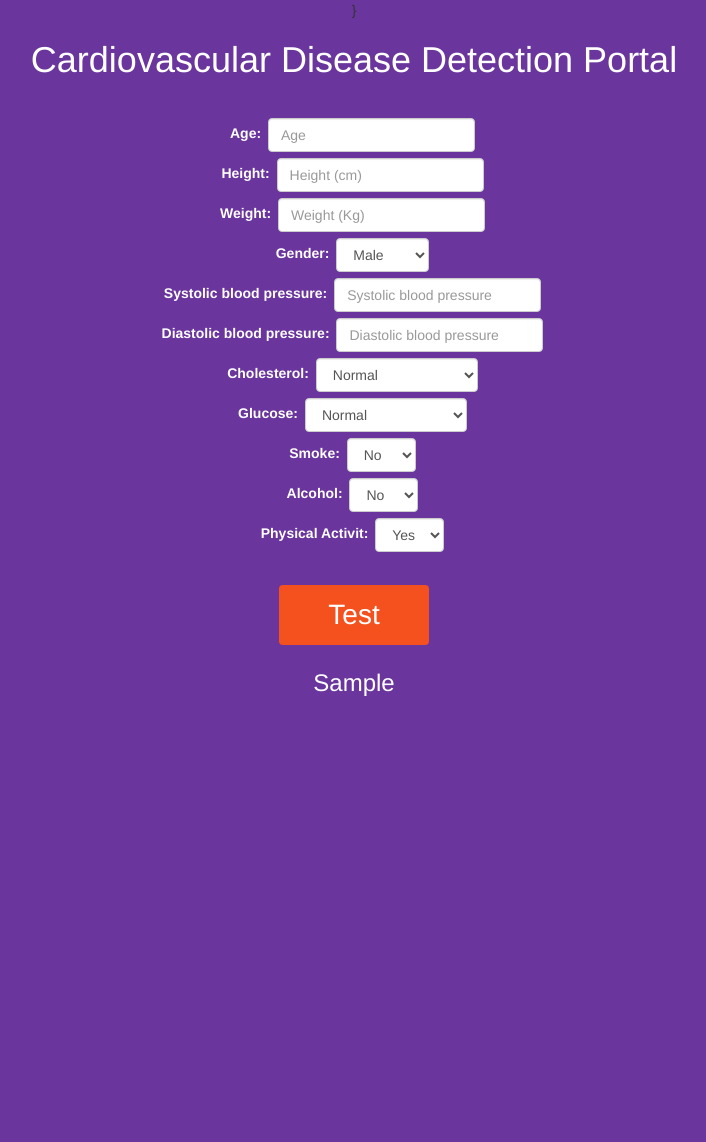
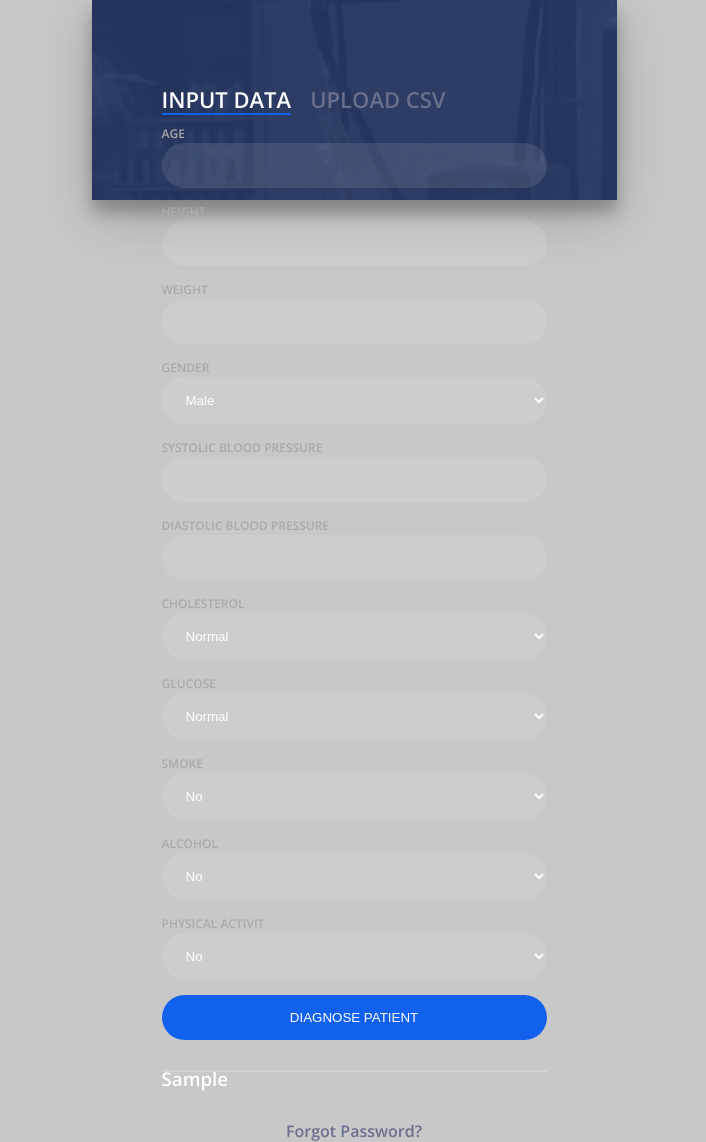
Before and after one commit to blurred-machine/Cardiovascular-Disease-Detection-End-to-End-ML-Project, a Flask app: template templates/index.html in a window 1280 px wide. Shown: the whole page, without its empty margins (286-992 px from the left). Before the commit the page ends 696 px from the top, so only its background shows below. Run offline with Flask 2, Linux system fonts and the light colour scheme; the template is opened without the code that fills it: most values are stand-ins (such as "Sample title", 1, 10 or a date in 2020); parts of the project's set-up code (start-up, migrations or seed data) failed here and were passed over; some libraries are stand-ins or nearby versions.

Commit message:
working on client side web interface

```diff
--- a/app.py
+++ b/app.py
@@ -8,6 +8,7 @@ Created on Wed Apr 22 06:43:26 2020
 from flask import Flask, jsonify, request
 import json
 import flask
+
 
 import pandas as pd
 import numpy as np
@@ -44,6 +45,7 @@ from sklearn.model_selection import GridSearchCV
 from sklearn.preprocessing import StandardScaler
 from sklearn.metrics import confusion_matrix
 from sklearn.preprocessing import PowerTransformer
+
 
 
 app = Flask(__name__)
--- /dev/null
+++ b/static/css/style.css
@@ -0,0 +1,165 @@
+body{
+	margin:0;
+	color:#6a6f8c;
+	background:#c8c8c8;
+	font:600 16px/18px 'Open Sans',sans-serif;
+}
+*,:after,:before{box-sizing:border-box}
+.clearfix:after,.clearfix:before{content:'';display:table}
+.clearfix:after{clear:both;display:block}
+a{color:inherit;text-decoration:none}
+
+.login-wrap{
+	width:100%;
+	margin:auto;
+	max-width:525px;
+	min-height:200px;
+	position:relative;
+	background:url("./bg.jpg") no-repeat center;
+	box-shadow:0 12px 15px 0 rgba(0,0,0,.24),0 17px 50px 0 rgba(0,0,0,.19);
+}
+.login-html{
+	width:100%;
+	height:100%;
+	position:absolute;
+	padding:90px 70px 50px 70px;
+	background:rgba(40,57,101,.9);
+}
+.login-html .sign-in-htm,
+.login-html .sign-up-htm{
+	top:0;
+	left:0;
+	right:0;
+	bottom:0;
+	position:absolute;
+	-webkit-transform:rotateY(180deg);
+	        transform:rotateY(180deg);
+	-webkit-backface-visibility:hidden;
+	        backface-visibility:hidden;
+	-webkit-transition:all .4s linear;
+	transition:all .4s linear;
+}
+.login-html .sign-in,
+.login-html .sign-up,
+.login-form .group .check{
+	display:none;
+}
+.login-html .tab,
+.login-form .group .label,
+.login-form .group .button{
+	text-transform:uppercase;
+}
+.login-html .tab{
+	font-size:22px;
+	margin-right:15px;
+	padding-bottom:5px;
+	margin:0 15px 10px 0;
+	display:inline-block;
+	border-bottom:2px solid transparent;
+}
+.login-html .sign-in:checked + .tab,
+.login-html .sign-up:checked + .tab{
+	color:#fff;
+	border-color:#1161ee;
+}
+.login-form{
+	min-height:345px;
+	position:relative;
+	-webkit-perspective:1000px;
+	        perspective:1000px;
+	-webkit-transform-style:preserve-3d;
+	        transform-style:preserve-3d;
+}
+.login-form .group{
+	margin-bottom:15px;
+}
+.login-form .group .label,
+.login-form .group .input,
+.login-form .group .button{
+	width:100%;
+	color:#fff;
+	display:block;
+}
+.login-form .group #input_select{
+	width:100%;
+	color:#000;
+	display:block;
+}
+.login-form .group .input,
+.login-form .group .button{
+	border:none;
+	padding:15px 20px;
+	border-radius:25px;
+	background:rgba(255,255,255,.1);
+}
+
+
+.login-form .group .label{
+	color:#aaa;
+	font-size:12px;
+}
+.login-form .group .button{
+	background:#1161ee;
+}
+.login-form .group label .icon{
+	width:15px;
+	height:15px;
+	border-radius:2px;
+	position:relative;
+	display:inline-block;
+	background:rgba(255,255,255,.1);
+}
+.login-form .group label .icon:before,
+.login-form .group label .icon:after{
+	content:'';
+	width:10px;
+	height:2px;
+	background:#fff;
+	position:absolute;
+	-webkit-transition:all .2s ease-in-out 0s;
+	transition:all .2s ease-in-out 0s;
+}
+.login-form .group label .icon:before{
+	left:3px;
+	width:5px;
+	bottom:6px;
+	-webkit-transform:scale(0) rotate(0);
+	        transform:scale(0) rotate(0);
+}
+.login-form .group label .icon:after{
+	top:6px;
+	right:0;
+	-webkit-transform:scale(0) rotate(0);
+	        transform:scale(0) rotate(0);
+}
+.login-form .group .check:checked + label{
+	color:#fff;
+}
+.login-form .group .check:checked + label .icon{
+	background:#1161ee;
+}
+.login-form .group .check:checked + label .icon:before{
+	-webkit-transform:scale(1) rotate(45deg);
+	        transform:scale(1) rotate(45deg);
+}
+.login-form .group .check:checked + label .icon:after{
+	-webkit-transform:scale(1) rotate(-45deg);
+	        transform:scale(1) rotate(-45deg);
+}
+.login-html .sign-in:checked + .tab + .sign-up + .tab + .login-form .sign-in-htm{
+	-webkit-transform:rotate(0);
+	        transform:rotate(0);
+}
+.login-html .sign-up:checked + .tab + .login-form .sign-up-htm{
+	-webkit-transform:rotate(0);
+	        transform:rotate(0);
+}
+
+.hr{
+	height:2px;
+	margin:30px 0 50px 0;
+	background:rgba(255,255,255,.2);
+}
+.foot-lnk{
+	text-align:center;
+}
--- a/templates/index.html
+++ b/templates/index.html
@@ -1,141 +1,134 @@
 <!DOCTYPE html>
-<html lang=”en”>
+<html lang="en" >
 <head>
   <meta charset="UTF-8">
+  <title>fdf - Day 001 Login Form</title>
+  <link rel='stylesheet' href='https://fonts.googleapis.com/css?family=Open+Sans:600'>
+  <!-- <link rel="stylesheet" href="./static/style.css"> -->
+    <link rel='stylesheet' type="text/css" href="{{ url_for('static', filename='css/style.css') }}">
 
-    <meta http-equiv="x-ua-compatible" content="ie=edge">
-    <meta name="viewport" content="width=device-width, initial-scale=1">
 
-	<!-- <link rel= "stylesheet" type= "text/css" href= "{{ url_for('static',filename='styles/mainpage.css') }}"> -->
-    <!-- <link rel= "stylesheet" type= "text/css" href= "../static/styles/mainpage.css"> -->
+</head>
+<body>
+<!-- partial:index.partial.html -->
+<div class="login-wrap">
+	<div class="login-html">
+		<input id="tab-1" type="radio" name="tab" class="sign-in" checked><label for="tab-1" class="tab">Input Data</label>
+		<input id="tab-2" type="radio" name="tab" class="sign-up"><label for="tab-2" class="tab">upload CSV</label>
 
-    <link rel="stylesheet" href="https://maxcdn.bootstrapcdn.com/bootstrap/3.4.1/css/bootstrap.min.css">
-    <script src="https://ajax.googleapis.com/ajax/libs/jquery/3.4.1/jquery.min.js"></script>
-    <script src="https://maxcdn.bootstrapcdn.com/bootstrap/3.4.1/js/bootstrap.min.js"></script>
-    <title>Cardiovascular Disease Detection</title>
-    <style type="text/css">
-        .button {
-  border-radius: 4px;
-  background-color: #f4511e;
-  border: none;
-  color: #FFFFFF;
-  text-align: center;
-  font-size: 28px;
-  padding: 10px;
-  width: 150px;
-  transition: all 0.5s;
-  cursor: pointer;
-  margin: 5px;
-}
+		<div class="login-form">
+			<div class="sign-in-htm">
+				<form action="/predict" method="POST">
 
-.button span {
-  cursor: pointer;
-  display: inline-block;
-  position: relative;
-  transition: 0.5s;
-}
-
-.button span:after {
-  content: '\00bb';
-  position: absolute;
-  opacity: 0;
-  top: 0;
-  right: -20px;
-  transition: 0.5s;
-}
-
-.button:hover span {
-  padding-right: 25px;
-}
-
-.button:hover span:after {
-  opacity: 1;
-  right: 0;
-}
-
-label{
-	color: white
-}
-    </style>
-}
-</head>
-<body style="background-color: #6A359C; text-align: center">
-    <div style="  text-align: center;">
-      <h1 style="color: #FFF">Cardiovascular Disease Detection Portal</h1>
-      <div class="container">
-    <div class="row">
-      <div class="col-xl-offset-3 col-xl-6 col-xl-offset-3">
-
-        <form action="/predict" method="POST">
-          <div class="form-group form-inline" style="margin: 25px;">
-          	 <label for="age">Age:</label>
-              <input type="text" id="age" name="age" class="form-control" style="margin: 3px" placeholder="Age"><br>
-
-              <label for="height">Height:</label>
-              <input type="text" id="height" name="height" class="form-control" style="margin: 3px" placeholder="Height (cm)"><br>
-
-              <label for="weight">Weight:</label>
-              <input type="text" id="weight" name="weight" class="form-control" style="margin: 3px" placeholder="Weight (Kg)"><br>
-
-              <label for="gender">Gender:</label>
-      		<select id="gender" name="gender" class="form-control" style="margin: 3px">
+					<div class="group">
+						<label for="age" class="label">Age</label>
+						<input id="age" name="age" type="text" class="input">
+					</div>
+					<div class="group">
+						<label for="height" class="label">Height</label>
+						<input id="height" name="height" type="text" class="input">
+					</div>
+					<div class="group">
+						<label for="weight" class="label">Weight</label>
+						<input id="weight" name="weight" type="text" class="input">
+					</div>
+					<div class="group">
+						<label for="gender" class="label">Gender</label>
+						<select id="gender" name="gender" class="input" id="input_select">
 							<option value="1">Male</option>
-      		  <option value="0">Female</option>
-      		</select><br>
-
-              <label for="ap_hi">Systolic blood pressure:</label>
-              <input type="text" id="ap_hi" name="ap_hi" class="form-control" style="margin: 3px" placeholder="Systolic blood pressure"><br>
-
-              <label for="ap_lo">Diastolic blood pressure:</label>
-              <input type="text" id="ap_lo" name="ap_lo" class="form-control" style="margin: 3px" placeholder="Diastolic blood pressure"><br>
-
-              <label for="cholesterol">Cholesterol:</label>
-      		<select id="cholesterol" name="cholesterol" class="form-control" style="margin: 3px" placeholder="Cholesterol">
+	      		  			<option value="2">Female</option>
+						</select>
+					</div>
+					<div class="group">
+						<label for="ap_hi" class="label">Systolic blood pressure</label>
+						<input id="ap_hi" name="ap_hi" type="text" class="input">
+					</div>
+					<div class="group">
+						<label for="ap_lo" class="label">Diastolic blood pressure</label>
+						<input id="ap_lo" name="ap_lo" type="text" class="input">
+					</div>
+					<div class="group">
+						<label for="cholesterol" class="label">Cholesterol</label>
+						<select id="cholesterol" name="cholesterol" class="input" id="input_select">
 							<option value="1">Normal</option>
 				      		<option value="2">Above normal</option>
 				      		<option value="3">Well above normal</option>
-      		</select><br>
-
-      		<label for="gluc">Glucose:</label>
-      		<select id="gluc" name="gluc" class="form-control" style="margin: 3px" placeholder="Glucose">
+						</select>
+					</div>
+					<div class="group">
+						<label for="gluc" class="label">Glucose</label>
+						<select id="gluc" name="gluc" class="input" id="input_select">
 							<option value="1">Normal</option>
 				      		<option value="2">Above normal</option>
 				      		<option value="3">Well above normal</option>
-      		</select><br>
-
-      		<label for="smoke">Smoke:</label>
-      		<select id="smoke" name="smoke" class="form-control" style="margin: 3px" placeholder="Smoke">
+						</select>
+					</div>
+					<div class="group">
+						<label for="smoke" class="label">Smoke</label>
+						<select id="smoke" name="smoke" class="input" id="input_select">
 							<option value="0">No</option>
 	      		  			<option value="1">Yes</option>
-      		</select><br>
-
-      		<label for="alco">Alcohol:</label>
-      		<select id="alco" name="alco" class="form-control" style="margin: 3px" placeholder="Alcohol">
+						</select>
+					</div>
+					<div class="group">
+						<label for="alco" class="label">Alcohol</label>
+						<select id="alco" name="alco" class="input" id="input_select">
 							<option value="0">No</option>
 	      		  			<option value="1">Yes</option>
-      		</select><br>
-
-      		<label for="active">Physical Activit:</label>
-      		<select id="active" name="active" class="form-control" style="margin: 3px" placeholder="Physical Activit">
+						</select>
+					</div>
+					<div class="group">
+						<label for="active" class="label">Physical Activit</label>
+						<select id="active" name="active" class="input" id="input_select">
+							<option value="0">No</option>
 	      		  			<option value="1">Yes</option>
-      		  <option value="0">No</option>
-      		</select><br>
-
+						</select>
 					</div>
-              <button class="button" type="submit" name="submitBtn"><span>Test </span></button>
 
 
-
-        </form>
+					<div class="group">
+						<!-- <input type="submit" class="button" name="submitBtn" value="Test"> -->
+						<button class="button" type="submit" name="submitBtn">Diagnose Patient</button>
+					</div>
+					<div class="hr">
 						<h3 style="color: white;">
 						{{predicted_value}}
-	</h3>
+						</h3></br>
+					</div>
+					<div class="foot-lnk">
+						<a href="#forgot">Forgot Password?</a>
+					</div>
+				</form>
+			</div>
+			<div class="sign-up-htm">
+				<div class="group">
+					<label for="user" class="label">Username</label>
+					<input id="user" type="text" class="input">
+				</div>
+				<div class="group">
+					<label for="pass" class="label">Password</label>
+					<input id="pass" type="password" class="input" data-type="password">
+				</div>
+				<div class="group">
+					<label for="pass" class="label">Repeat Password</label>
+					<input id="pass" type="password" class="input" data-type="password">
+				</div>
+				<div class="group">
+					<label for="pass" class="label">Email Address</label>
+					<input id="pass" type="text" class="input">
+				</div>
+				<div class="group">
+					<input type="submit" class="button" value="Sign Up">
+				</div>
+				<div class="hr"></div>
+				<div class="foot-lnk">
+					<label for="tab-1">Already Member?</a>
 				</div>
 			</div>
 		</div>
-
 	</div>
-
+</div>
+<!-- partial -->
 
 </body>
 </html>
```
Also changed, not shown: old templates/index.html (added, +151 -0 lines), static/css/bg.jpg (added). Lines whose indentation alone changed are shown as unchanged.
